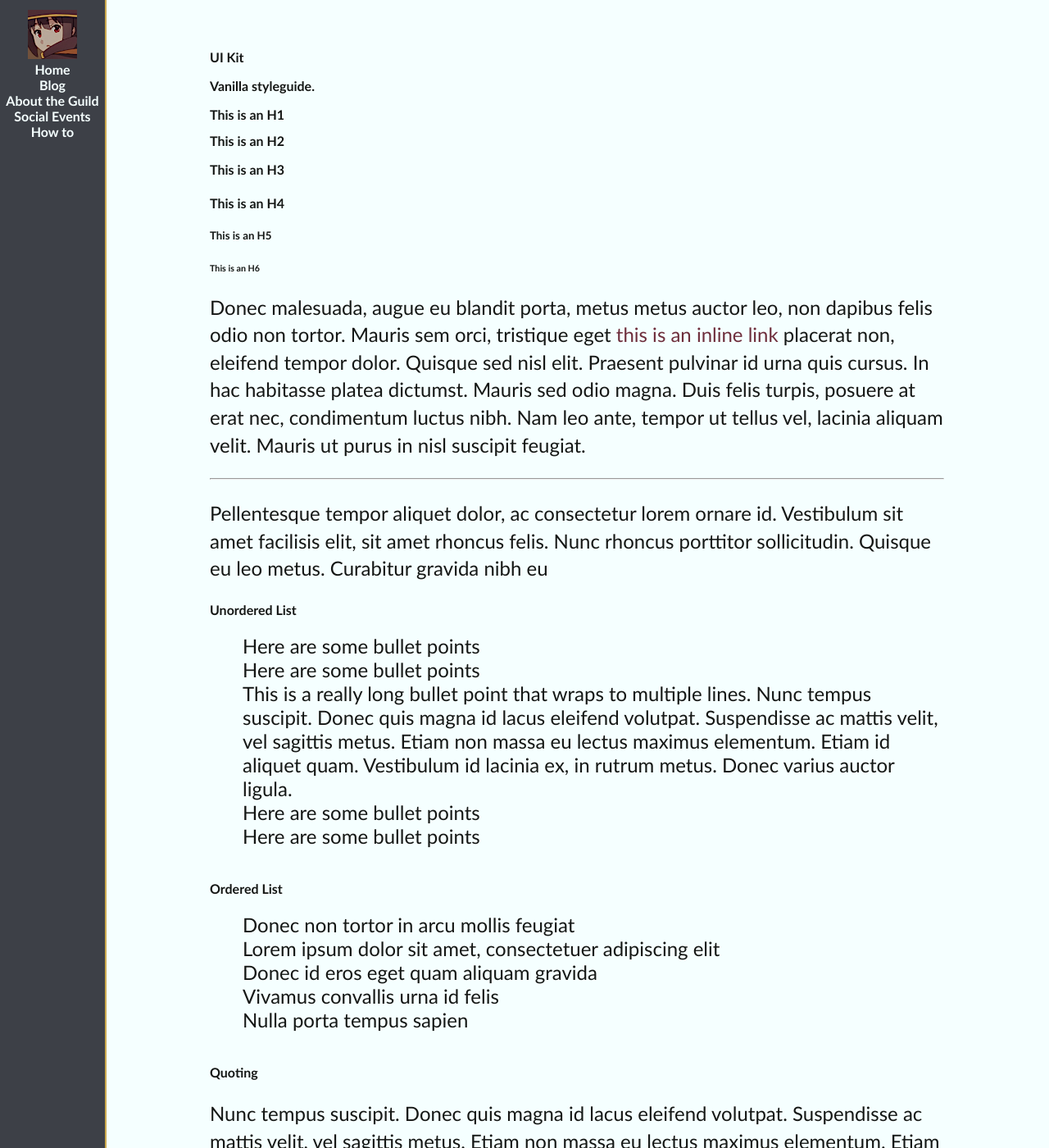
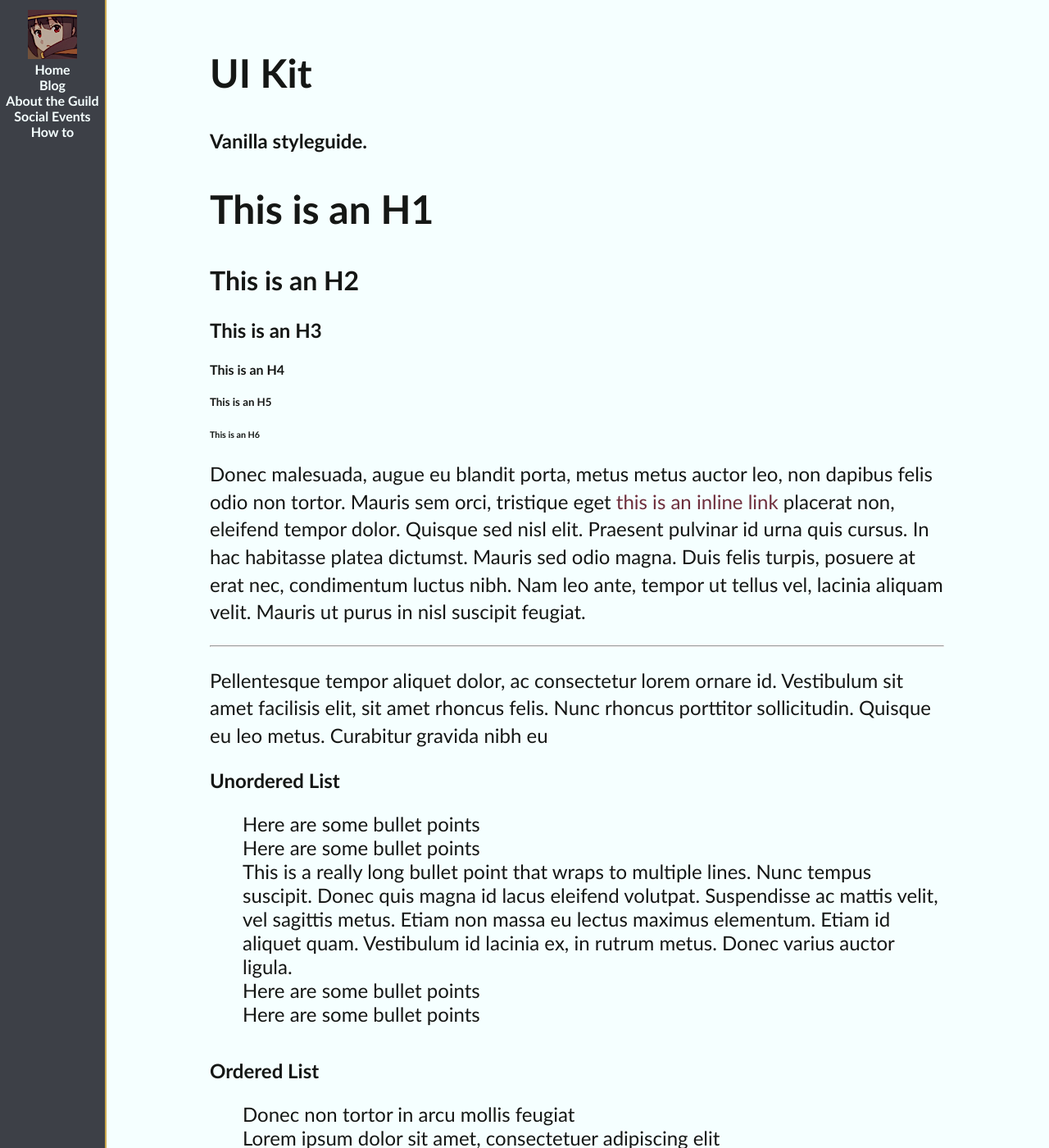
Before and after one commit to ideonella/ideonella.github.io, a Jekyll site: the page built from social.html, in a window 1280 px wide and 1400 px high. Shown: the whole window at 82% size. Built offline with Jekyll 4.4.1, drawn with Linux system fonts in a browser that asks for light colours.

Commit message:
Update main.scss

```diff
--- a/_sass/main.scss
+++ b/_sass/main.scss
@@ -70,15 +70,15 @@ a:hover {
 }
 
 h1 {
-    font-size: 1em;
+    font-size: 3em;
 }
 
 h2 {
-    font-size: 1em;
+    font-size: 2em;
 }
 
 h3 {
-    font-size: 1em;
+    font-size: 1.5em;
 }
 
 p {
```
